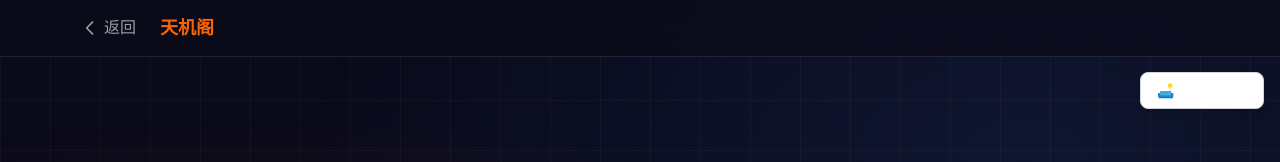
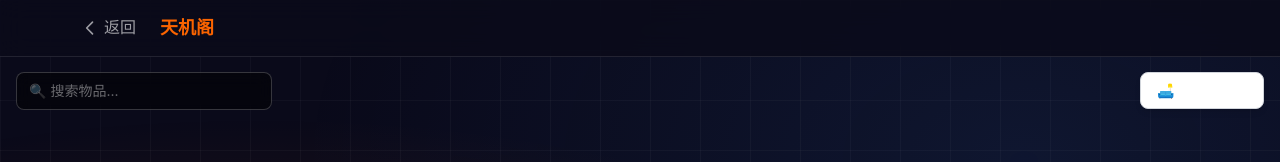
Before and after one commit to fuermosi314/9943website, a Next.js app: page /tools/tianjige in a window 1280 px wide. Shown: the top 162 px of the page. Built offline with nearby package versions, Linux system fonts and the light colour scheme.

Commit message:
feat(tianjige): add cross-scene search with furniture highlight

```diff
--- a/components/tianjige/Scene3D.tsx
+++ b/components/tianjige/Scene3D.tsx
@@ -279,6 +279,11 @@ export default function Scene3D() {
     name: '', category: '日用', quantity: 1, price: 0,
     purchaseDate: '', note: '', photos: [] as PhotoRef[],
   });
+  const [searchQuery, setSearchQuery] = useState('');
+  const [searchResults, setSearchResults] = useState<Array<{
+    scene: Scene; furniture: Furniture; item: Item;
+  }>>([]);
+  const [pendingHighlight, setPendingHighlight] = useState<string | null>(null);
 
   // ── Load / init scenes ──────────────────────────────────────────
   useEffect(() => {
@@ -401,6 +406,41 @@ export default function Scene3D() {
     }
   }, [scenes, activeSceneId]);
 
+  // ── Pending highlight effect (after scene switch from search) ────
+  useEffect(() => {
+    if (!pendingHighlight) return;
+    const timer = setTimeout(() => {
+      const scene = sceneRef.current;
+      if (!scene) return;
+      scene.traverse(obj => {
+        if (obj.userData?.furnitureId === pendingHighlight) {
+          obj.traverse(child => {
+            if (child instanceof THREE.Mesh) {
+              child.userData._origMaterial = child.material;
+              child.material = new THREE.MeshBasicMaterial({
+                color: new THREE.Color('#fb6400'),
+                transparent: true,
+                opacity: 0.3,
+              });
+            }
+          });
+          highlightedRef.current = obj;
+          setTimeout(() => {
+            obj.traverse(child => {
+              if (child instanceof THREE.Mesh && child.userData._origMaterial) {
+                child.material = child.userData._origMaterial;
+                delete child.userData._origMaterial;
+              }
+            });
+            highlightedRef.current = null;
+          }, 3000);
+        }
+      });
+      setPendingHighlight(null);
+    }, 300);
+    return () => clearTimeout(timer);
+  }, [pendingHighlight, activeSceneId]);
+
   // ── Click handler for furniture detection ───────────────────────
   const handleClick = useCallback((event: React.PointerEvent<HTMLDivElement>) => {
     const container = containerRef.current;
@@ -484,6 +524,46 @@ export default function Scene3D() {
             </option>
           ))}
         </select>
+      </div>
+
+      {/* Search bar */}
+      <div className="absolute top-4 left-4 z-10 max-w-xs w-64">
+        <input type="text" placeholder="🔍 搜索物品..."
+          value={searchQuery} onChange={e => {
+            const q = e.target.value;
+            setSearchQuery(q);
+            if (!q.trim()) { setSearchResults([]); return; }
+            const results: Array<{ scene: Scene; furniture: Furniture; item: Item }> = [];
+            for (const scene of scenes) {
+              for (const furniture of scene.furniture) {
+                for (const item of furniture.items) {
+                  if (item.name.toLowerCase().includes(q.toLowerCase())) {
+                    results.push({ scene, furniture, item });
+                  }
+                }
+              }
+            }
+            setSearchResults(results);
+          }}
+          className="w-full bg-black/50 backdrop-blur text-white px-3 py-2 rounded-lg border border-white/20 text-sm placeholder-white/40 focus:border-[#fb6400] outline-none" />
+
+        {/* Search results dropdown */}
+        {searchResults.length > 0 && (
+          <div className="mt-1 bg-[#1a1a2e] border border-white/10 rounded-xl max-h-60 overflow-y-auto">
+            {searchResults.map((r, i) => (
+              <button key={i} onClick={() => {
+                setActiveSceneId(r.scene.id);
+                setSearchQuery('');
+                setSearchResults([]);
+                setPendingHighlight(r.furniture.id);
+              }}
+                className="w-full px-4 py-3 text-left hover:bg-white/5 border-b border-white/5 last:border-0 transition-colors">
+                <div className="text-white text-sm">{r.item.name} ×{r.item.quantity}</div>
+                <div className="text-white/30 text-xs">{r.scene.emoji} {r.scene.name} › {r.furniture.name}</div>
+              </button>
+            ))}
+          </div>
+        )}
       </div>
 
       {/* Bottom toolbar */}
```
